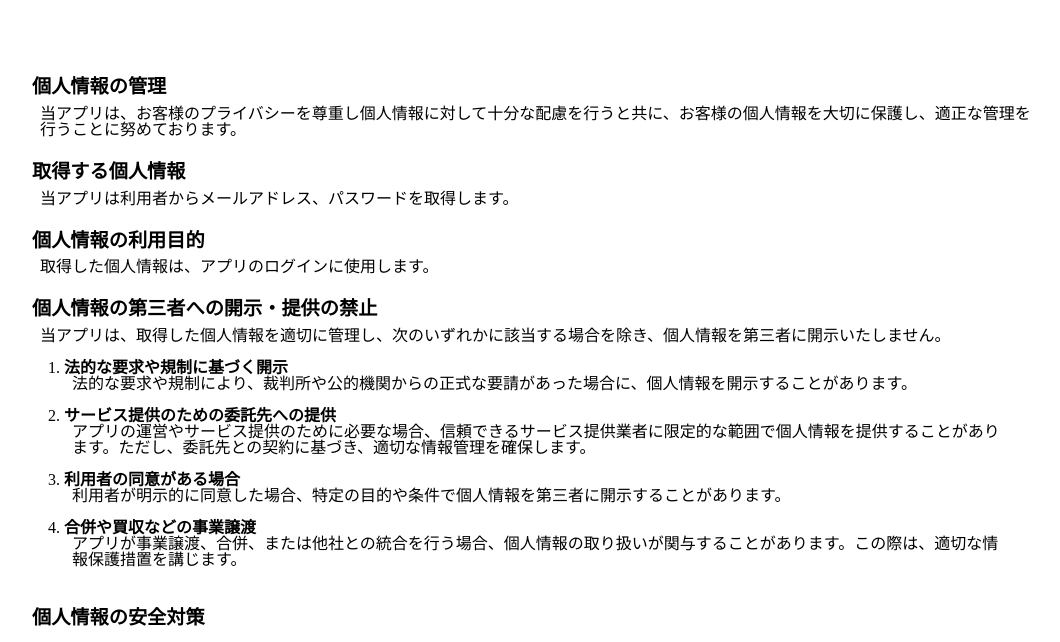
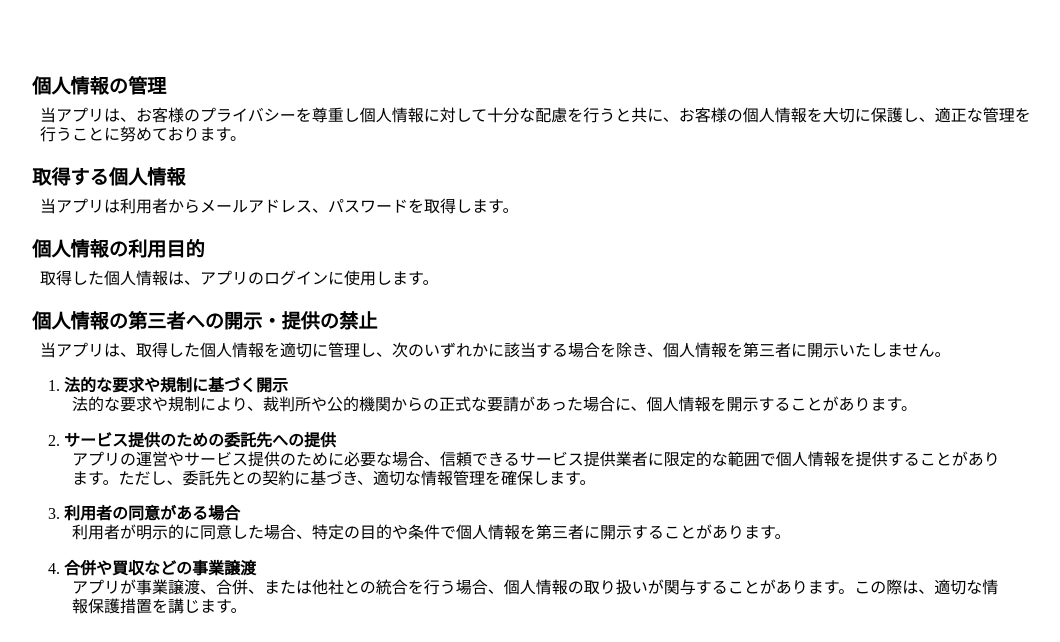
Before and after one commit to levure-s/FanCale-privacypolicy, a plain HTML site: page index.html in a window 1280 px wide. Shown: the part 75-717 px from the top of the page, without its empty margins (108-1168 px from the left). Drawn offline with Linux system fonts and the light colour scheme.

Commit message:
Adjustment_of_spacing

```diff
--- a/css/style.css
+++ b/css/style.css
@@ -18,6 +18,7 @@ footer {
 }
 .main p {
   padding-left: 0.5em;
+  line-height: 1.2em;
 }
 .main li {
   padding-bottom: 1em;
@@ -40,3 +41,6 @@ footer {
   list-style: auto;
   padding-bottom: 0.5em;
 }
+.exception li h4 {
+  line-height: 1.2em;
+}
```
